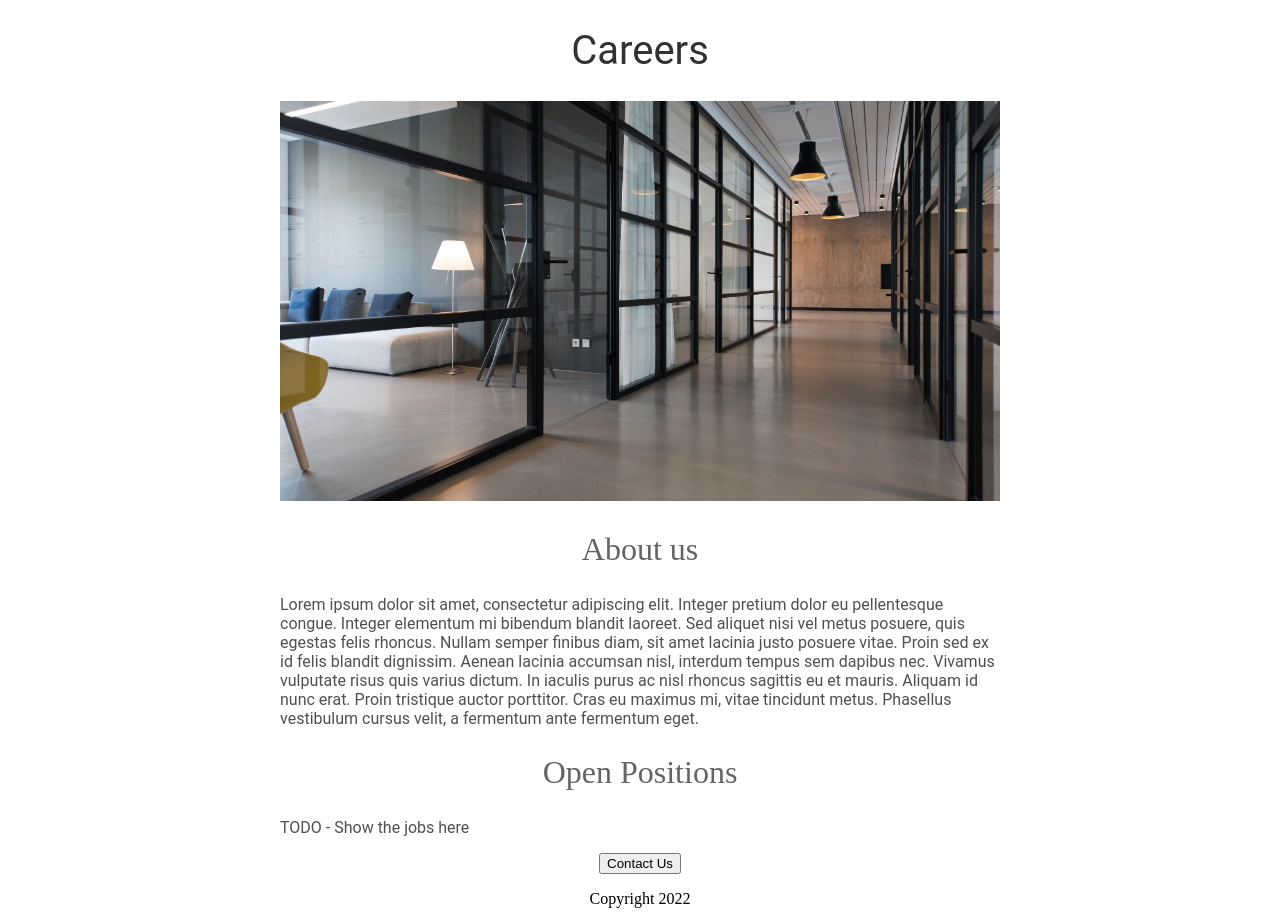
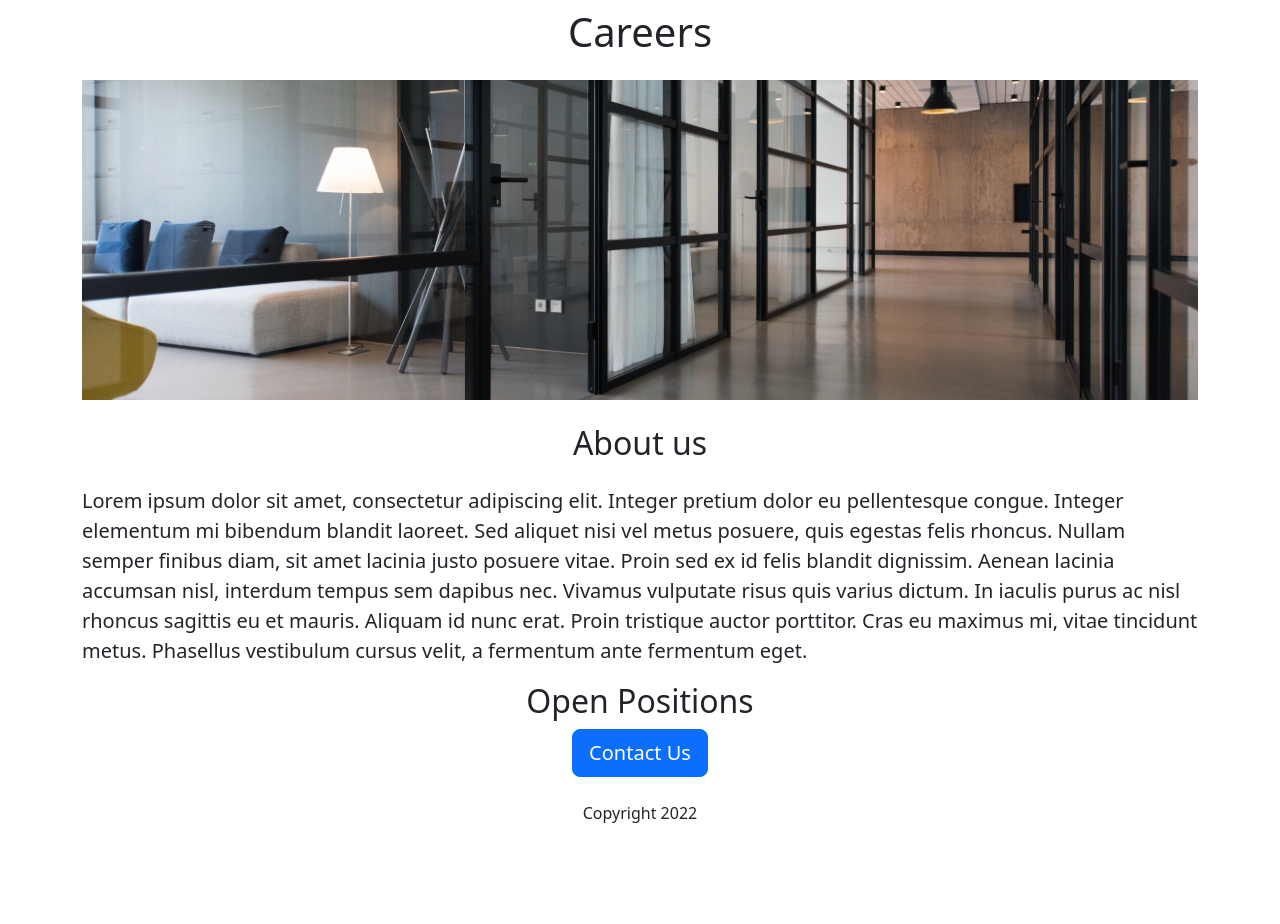
Before and after one commit to gitvibav/careers-flask-v2, a Flask app: page / in a window 1280 px wide. After the commit the page ends 823 px from the top, so only its background shows below. Run offline with Flask 3, Linux system fonts and the light colour scheme.

Commit message:
Added bootstrap designs

```diff
--- a/templates/home.html
+++ b/templates/home.html
@@ -1,52 +1,33 @@
 <!DOCTYPE html>
 <html>
   <head>
+    <meta charset="utf-8">
+    <meta name="viewport" content="width=device-width, initial-scale=1">
     <title>Careers</title>
+    <link href="https://cdn.jsdelivr.net/npm/bootstrap@5.3.2/dist/css/bootstrap.min.css" rel="stylesheet" integrity="sha384-T3c6CoIi6uLrA9TneNEoa7RxnatzjcDSCmG1MXxSR1GAsXEV/Dwwykc2MPK8M2HN" crossorigin="anonymous">
     <style>
-      h1 {
-        font-size: 40px;
-        font-family: Roboto;
-        font-weight: normal;
-        color: rgb(50, 50, 50);
-        text-align: center;
-      }
-
-      #banner {
+      img {
+        height: 320px;
         width: 100%;
-        height: 400px;
         object-fit: cover;
-      }
-
-      h2{
-        font-family; Roboto;
-        font-size: 32px;
-        color: rgb(100, 100, 100);
-        text-align: center;
-        font-weight: normal;
-      }
-
-      .bodytext{
-        font-family: Roboto;
-        color: rgb(80, 80, 80);
-      }
-
-      #container{
-        max-width: 720px;
-        margin: 0 auto;
       }
     </style>
   </head>
   <body>
-    <div id="container">
-       <h1>Careers</h1>
-       <img id="banner" src="https://careers-flask.vibavmahendran.repl.co/static/banner.jpg" height="320" >
-       <h2>About us</h2>
-       <p class="bodytext">Lorem ipsum dolor sit amet, consectetur adipiscing elit. Integer pretium dolor eu pellentesque congue. Integer elementum mi bibendum blandit laoreet. Sed aliquet nisi vel metus posuere, quis egestas felis rhoncus. Nullam semper finibus diam, sit amet lacinia justo posuere vitae. Proin sed ex id felis blandit dignissim. Aenean lacinia accumsan nisl, interdum tempus sem dapibus nec. Vivamus vulputate risus quis varius dictum. In iaculis purus ac nisl rhoncus sagittis eu et mauris. Aliquam id nunc erat. Proin tristique auctor porttitor. Cras eu maximus mi, vitae tincidunt metus. Phasellus vestibulum cursus velit, a fermentum ante fermentum eget.</p>
-    <h2>Open Positions</h2>
-      <p class="bodytext">TODO - Show the jobs here</p>
-      <div style="text-align:center;" >
-      <button>Contact Us</button>
-        <p>Copyright 2022</p>
+    <div class="container">
+       <h1 class="text-center mt-2 mb-4">Careers</h1>
+       <img src="https://careers-flask.vibavmahendran.repl.co/static/banner.jpg">
+       <h2 class="text-center mt-4 mb-4">About us</h2>
+         <p class="lead">Lorem ipsum dolor sit amet, consectetur adipiscing elit. Integer pretium dolor eu pellentesque congue. Integer elementum mi bibendum blandit laoreet. Sed aliquet nisi vel metus posuere, quis egestas felis rhoncus. Nullam semper finibus diam, sit amet lacinia justo posuere vitae. Proin sed ex id felis blandit dignissim. Aenean lacinia accumsan nisl, interdum tempus sem dapibus nec. Vivamus vulputate risus quis varius dictum. In iaculis purus ac nisl rhoncus sagittis eu et mauris. Aliquam id nunc erat. Proin tristique auctor porttitor. Cras eu maximus mi, vitae tincidunt metus. Phasellus vestibulum cursus velit, a fermentum ante fermentum eget.</p>
+    <h2 class="text-center">Open Positions</h2>
+        <div>
+        {% for job in jobs %}
+          {% include 'jobitem.html' %}
+        {% endfor %}
+        </div>
+      <div class="text-center">
+      <button class="btn btn-primary btn-lg">Contact Us</button>
+        <p class="mt-4">Copyright 2022</p>
       </div>
       </div>
   </body>
```
Also changed, not shown: templates/jobitem.html (added, +20 -0 lines).
